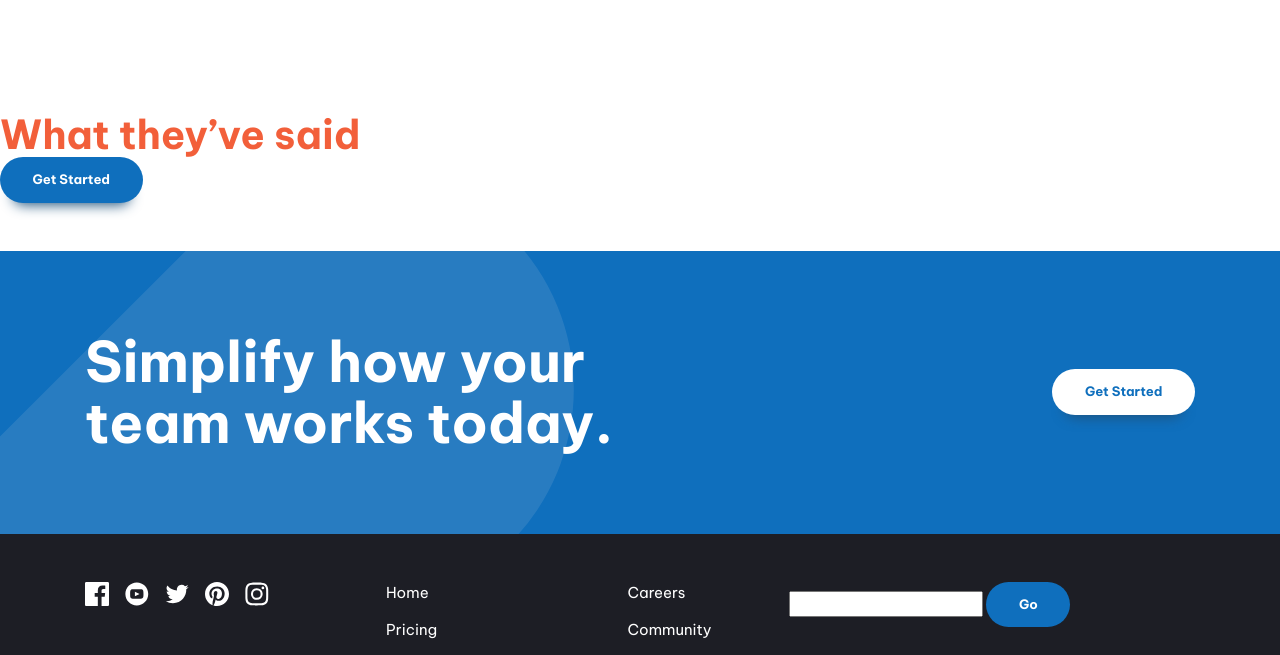
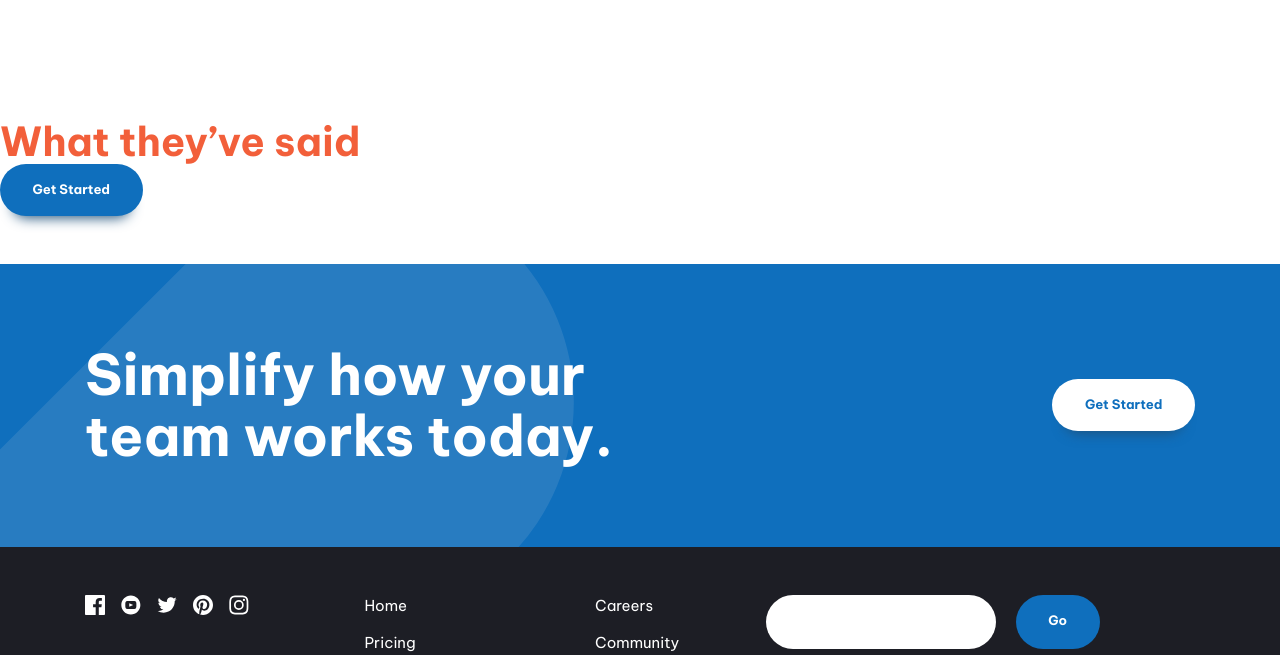
Before and after one commit to reduno96/Template-Four, a website built with Vite: page index.html in a window 1280 px wide. Shown: the part 1316-1971 px from the top of the page. Built offline with nearby package versions, Linux system fonts and the light colour scheme.

Commit message:
Modification

```diff
--- a/style.css
+++ b/style.css
@@ -147,7 +147,7 @@ p[data-width="wide"] {
   text-decoration: none;
   border: 0;
   border-radius: 100vmax;
-  padding: 1em 2.5em;
+  padding: 1.25em 2.5em;
   font-weight: var(--fw-bold);
   font-size: var(--fs-button);
   color: var(--clr-neutral-100);
@@ -288,8 +288,20 @@ p[data-width="wide"] {
 
 .primary-footer-form {
   grid-area: form;
-  display: grid;;
+
+  display: grid;
   align-content: space-between;
+}
+
+.primary-footer form {
+  display: flex;
+  gap: var(--size-400);
+}
+
+input:where([type="text"], [type="email"]) {
+  border-radius: 100vw;
+  border: 0;
+  padding: var(--size-300) var(--size-400);
 }
 
 @media (min-width: 50em) {
@@ -299,7 +311,6 @@ p[data-width="wide"] {
   .primary-footer-logo-social {
     align-items: flex-start;
     justify-content: space-between;
-    /* gap: var(--size-700); */
   }
 }
 
@@ -315,6 +326,7 @@ p[data-width="wide"] {
 
 /* Footer Navigation */
 .footer-nav {
+  margin: 0 20px;
   columns: 2;
   gap: clamp(var(--size-200), 30vw, var(--size-900));
 }
@@ -338,7 +350,7 @@ p[data-width="wide"] {
 
 .social-icon {
   width: var(--size-600);
-  aspect-ratio: 1;
+  aspect-ratio: 1/1;
   fill: var(--clr-neutral-100);
 }
 
@@ -347,11 +359,11 @@ p[data-width="wide"] {
 }
 
 @media (min-width: 50em) {
-  .social-icon {
-    width: var(--size-500);
-  }
   .social-list {
     gap: var(--size-300);
+  }
+  .social-icon {
+    width: var(--size-400);
   }
 }
 
@@ -399,7 +411,7 @@ p[data-width="wide"] {
   --max-width: 1110px;
   --padding: 1rem;
 
-  width: min(var(--max-width), 100% - (var(--padding)*2));
+  width: min(var(--max-width), 100% - (var(--padding) * 2));
   margin-inline: auto;
 }
 
```
